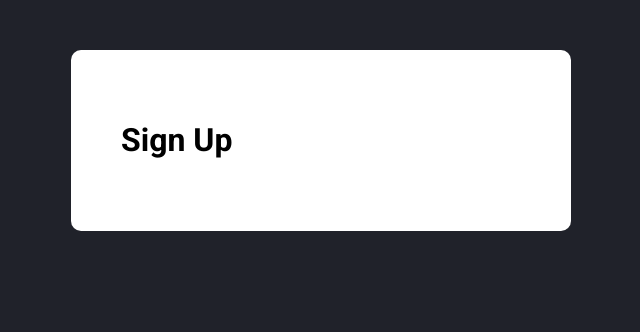
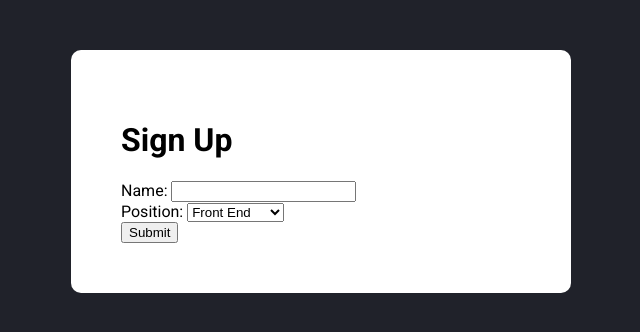
Before and after one commit to YoussefPasha/validation-with-yup-using-formik, a React (Create React App) app: page / in a window 1280 px wide. Shown: the top 332 px of the page, without its empty margins (319-959 px from the left). Built offline with nearby package versions, Linux system fonts and the light colour scheme.

Commit message:
done create Form

```diff
--- a/src/components/App/index.tsx
+++ b/src/components/App/index.tsx
@@ -1,5 +1,5 @@
 import React from "react";
-import { Formik, Form } from "formik";
+import { Formik, Form, Field } from "formik";
 import "./App.css";
 
 interface FormValues {
@@ -20,7 +20,31 @@ const App: React.FC = () => {
     <div className="App">
       <h1>Sign Up</h1>
       <Formik initialValues={initialValues} onSubmit={handleSubmit}>
-
+        {(props) => {
+          return (
+            <Form>
+              <div>
+                <label>Name: </label>
+                <Field autoComplete="off" name="name" as="input"></Field>
+              </div>
+              <div>
+                <label>Position: </label>
+                <Field
+                  autoComplete="off"
+                  name="position"
+                  placeholder="choose your position"
+                  as="select"
+                >
+                  <option value="front-end">Front End</option>
+                  <option value="back-end">Back End</option>
+                  <option value="ful-stack">Ful Stack</option>
+                  <option value="mern-stack">MERN stack</option>
+                </Field>
+              </div>
+              <button type="submit">Submit</button>
+            </Form>
+          );
+        }}
       </Formik>
     </div>
   );
```
